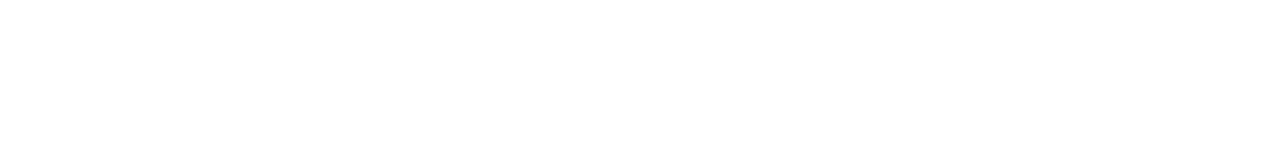
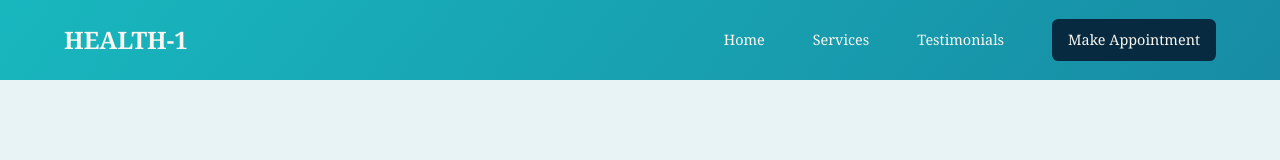
Before and after one commit to Nathal97/Sass-project-Hospital-website, a plain HTML site: page index.html in a window 1280 px wide. Drawn offline with Linux system fonts and the light colour scheme.

Commit message:
nav bar without js

```diff
--- a/index.html
+++ b/index.html
@@ -6,8 +6,21 @@
     <title>Hospital website</title>
     <!-- css links -->
     <link rel="stylesheet" href="./styles/style.css">
+    <link rel="stylesheet" href="./styles/font-awesome/css/font-awesome.min.css">
 </head>
 <body>
-
+    <nav>
+        <div class="nav center">
+            <a href="/" class="nav_logo">HEALTH-1</a>
+            <ul class="nav_menu">
+                <li><a href="#">Home</a></li>
+                <li><a href="#services">Services</a></li>
+                <li><a href="#testimonials">Testimonials</a></li>
+                <li><a href="#appointment" class="btn">Make Appointment</a></li>
+            </ul>
+            <button class="nav_open"><i class="fa fa-bars"></i></button>
+            <button class="nav_close"><i class="fa fa-close"></i></button>
+        </div>
+    </nav>
 </body>
 </html>
--- a/partials/_general.scss
+++ b/partials/_general.scss
@@ -0,0 +1,33 @@
+@import '../partials/mixin';
+
+*{
+    padding: 0;
+    margin: 0;
+    box-sizing: border-box;
+    list-style: none;
+    text-decoration: none;
+    outline: none;
+    border: none;
+    line-height: 1.2;
+    font-family:Cambria, Cochin, Georgia, Times, 'Times New Roman', serif;
+}
+
+html{
+    scroll-behavior: smooth;
+}
+
+body{
+    color: $black-color;
+    line-height: 1.5;
+    background: rgba( $primary-color-variant, .1);
+}
+
+.center{
+    position: relative;
+    left: 50%;
+    transform: translate(-50%);
+}
+
+.btn{
+    @include button();
+}
--- /dev/null
+++ b/partials/_nav.scss
@@ -0,0 +1,54 @@
+@import '../partials/mixin';
+@import "../partials/media-queries";
+
+nav{
+    width: 100vw;
+    height: 5rem;
+    position: fixed;
+    display: grid;
+    @include gradientBackground();
+    background-color: $primary-color;
+}
+
+.nav{
+    position: relative;
+    height: 100%;
+    width: 90%;
+    display: flex;
+    place-items: center;
+    justify-content: space-between;
+
+    ul{
+        display: flex;
+        align-items: center;
+        gap: 3rem;
+    }
+
+    button{
+        display: none;
+    }
+
+    a{
+        color: $white-color;
+        font-size: .9rem;
+        font-weight: 200;
+    }
+
+    .nav_logo{
+        font-size: 1.5rem;
+        font-weight: 700;
+    }
+
+    @include tablet{
+        ul{
+            display: none;
+        }
+
+        .nav_open{
+            display: inline-block;
+            background: transparent;
+            color: $white-color;
+        }
+    }
+    // background-color: aqua;
+}
--- a/styles/style.scss
+++ b/styles/style.scss
@@ -1,16 +1,4 @@
 @import '../partials/color';
 @import '../partials/general';
 @import '../partials/media-queries';
-@import '../partials/mixin';
-
-*{
-    padding: 0;
-    margin: 0;
-    box-sizing: border-box;
-    list-style: none;
-    text-decoration: none;
-    outline: none;
-    border: none;
-    line-height: 1.2;
-    font-family:Cambria, Cochin, Georgia, Times, 'Times New Roman', serif;
-}
+@import '../partials/nav';
```
Also changed, not shown: styles/style.css, 1 other file.
